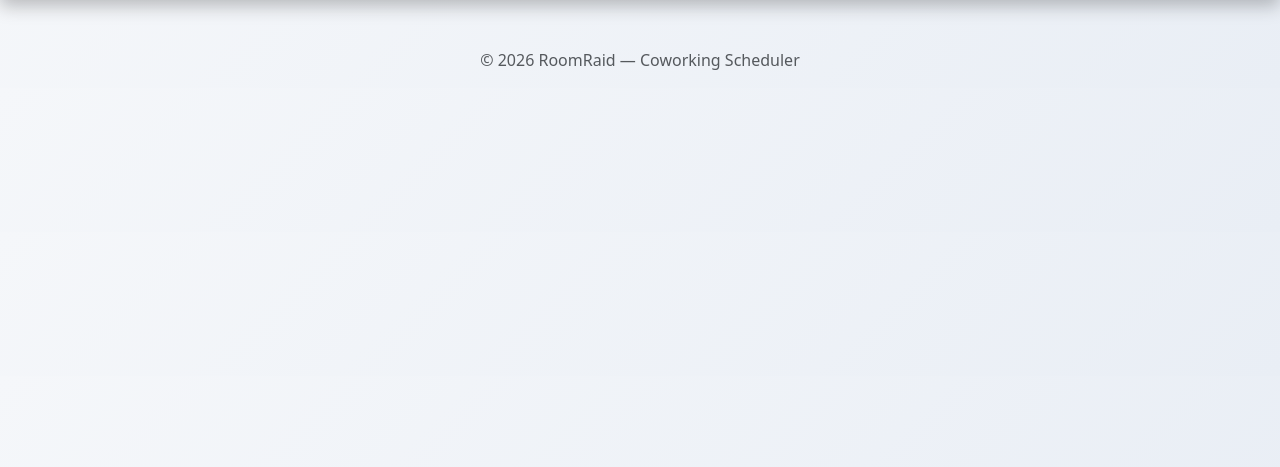
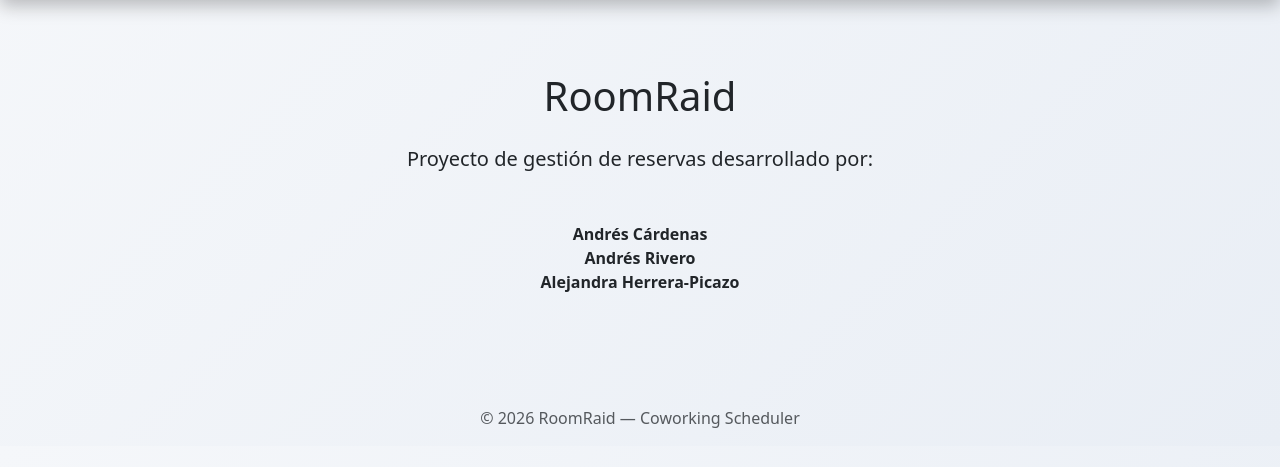
Before and after one commit to acargar0112/RoomRaid, a Django app: page / in a window 1280 px wide. Shown: the part 56-523 px from the top of the page. Run offline with Django 5.2, Linux system fonts and the light colour scheme.

Commit message:
Añadido en la homeviews una mini presentación de los participantes de este proyecto.

```diff
--- a/templates/base.html
+++ b/templates/base.html
@@ -95,7 +95,17 @@
                 {% endfor %}
             </div>
         {% endif %}
+
         {% block contenido %}
+            <div class="container py-5">
+                <h1 class="text-center mb-4">RoomRaid</h1>
+                <p class="lead text-center mb-5"> Proyecto de gestión de reservas desarrollado por: </p>
+                <ul class="list-unstyled text-center">
+                    <li><strong>Andrés Cárdenas</strong></li>
+                    <li><strong>Andrés Rivero</strong></li>
+                    <li><strong>Alejandra Herrera-Picazo</strong></li>
+                </ul>
+            </div>
         {% endblock %}
     </div>
 
```
